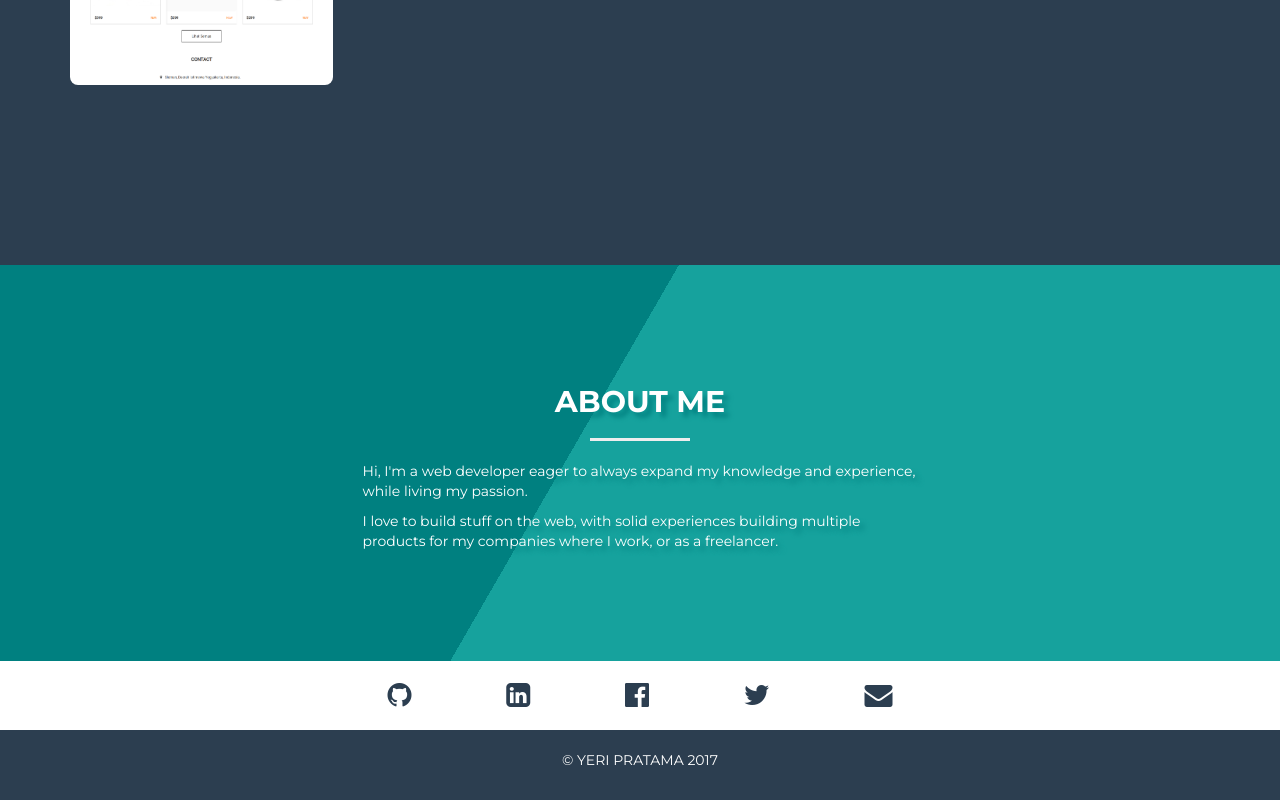
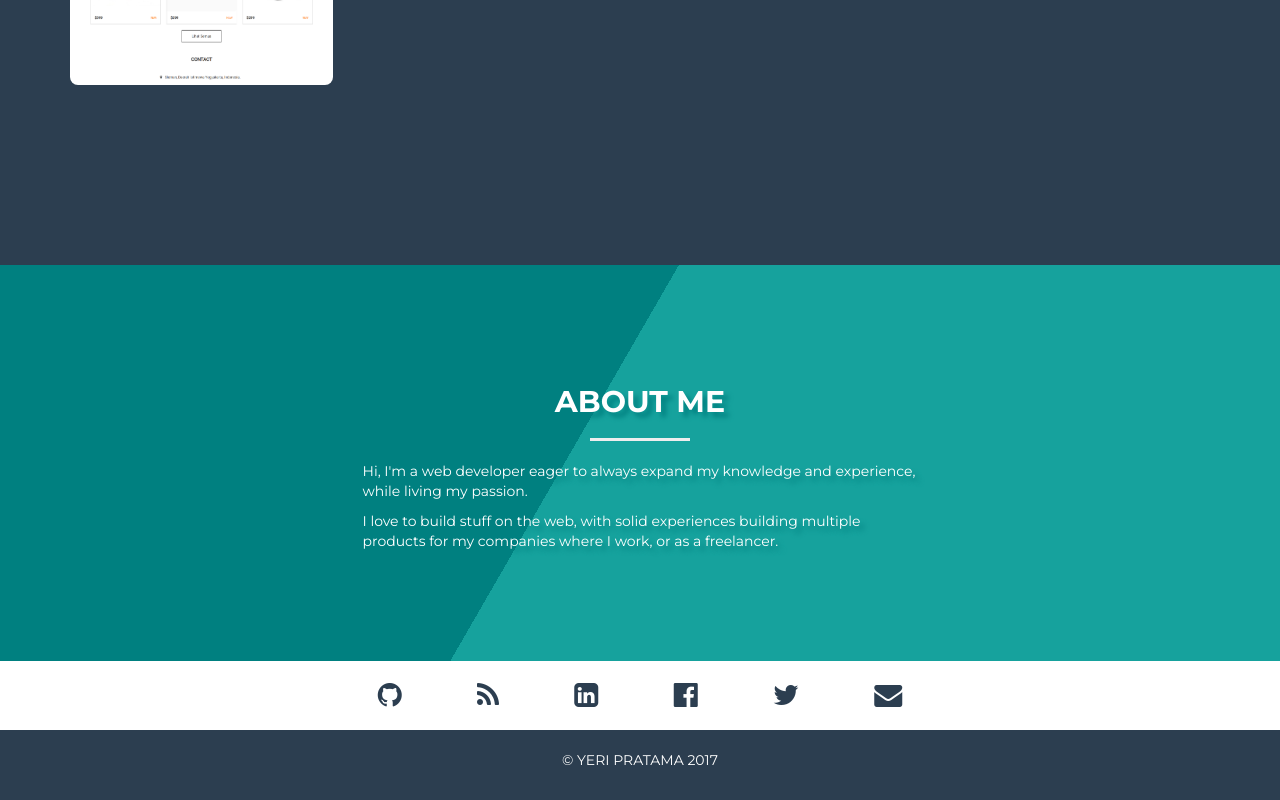
Before and after one commit to pirey/portofolio, a React (Create React App) app: page / in a window 1280 px wide. Shown: the part 2038-2838 px from the top of the page. Built offline with nearby package versions, Linux system fonts and the light colour scheme.

Commit message:
add link to blog

```diff
--- a/src/Social.js
+++ b/src/Social.js
@@ -15,6 +15,9 @@ const Social = () => {
         <div className='box wrap'>
           <div className='col'>
             <LinkIcon href='https://github.com/pirey' icon='fa-github' />
+          </div>
+          <div className='col'>
+            <LinkIcon href='https://yeripratama.com' icon='fa-rss' />
           </div>
           <div className='col'>
             <LinkIcon href='https://www.linkedin.com/in/yeri-pratama/' icon='fa-linkedin-square' />
```
